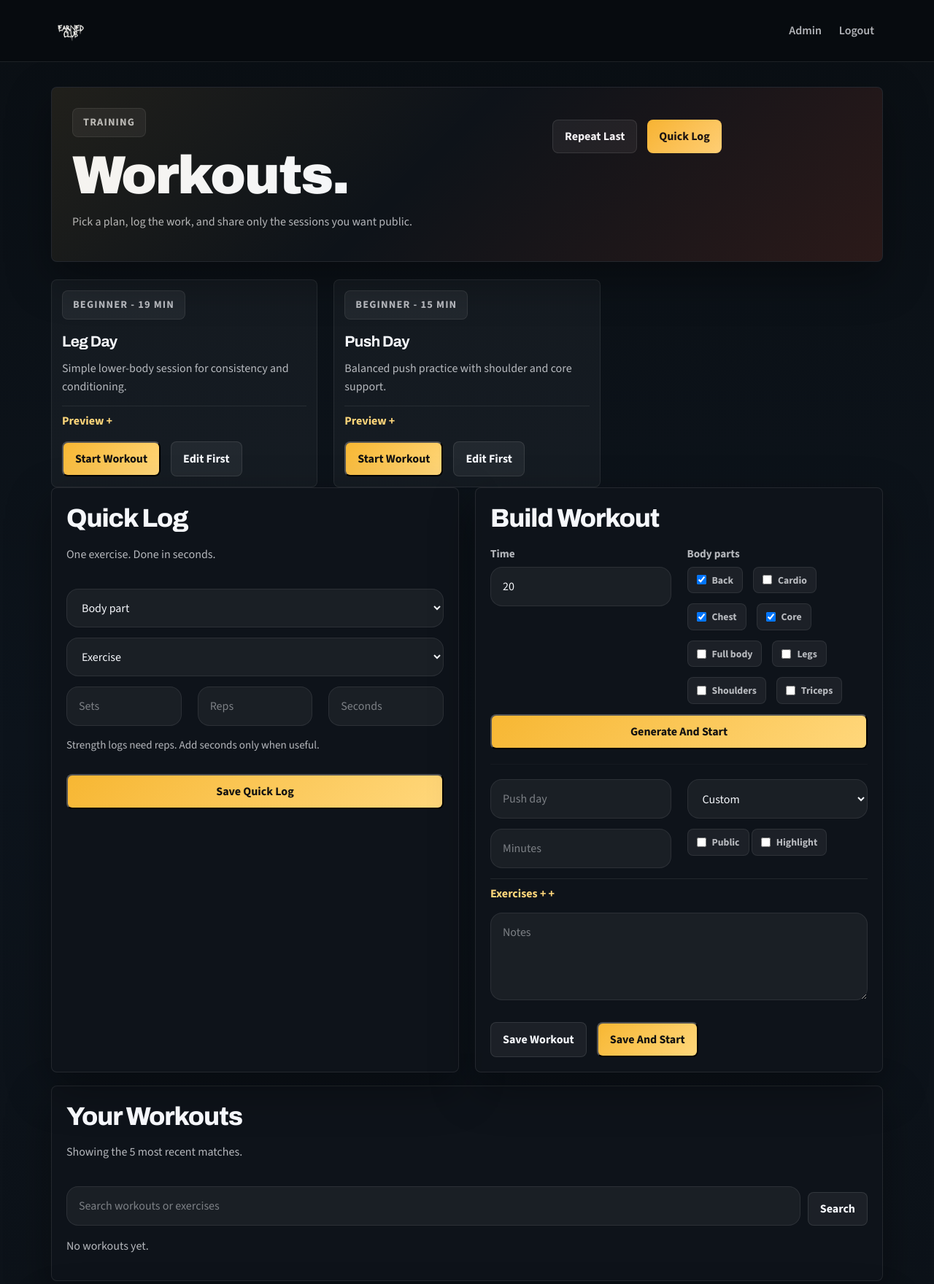
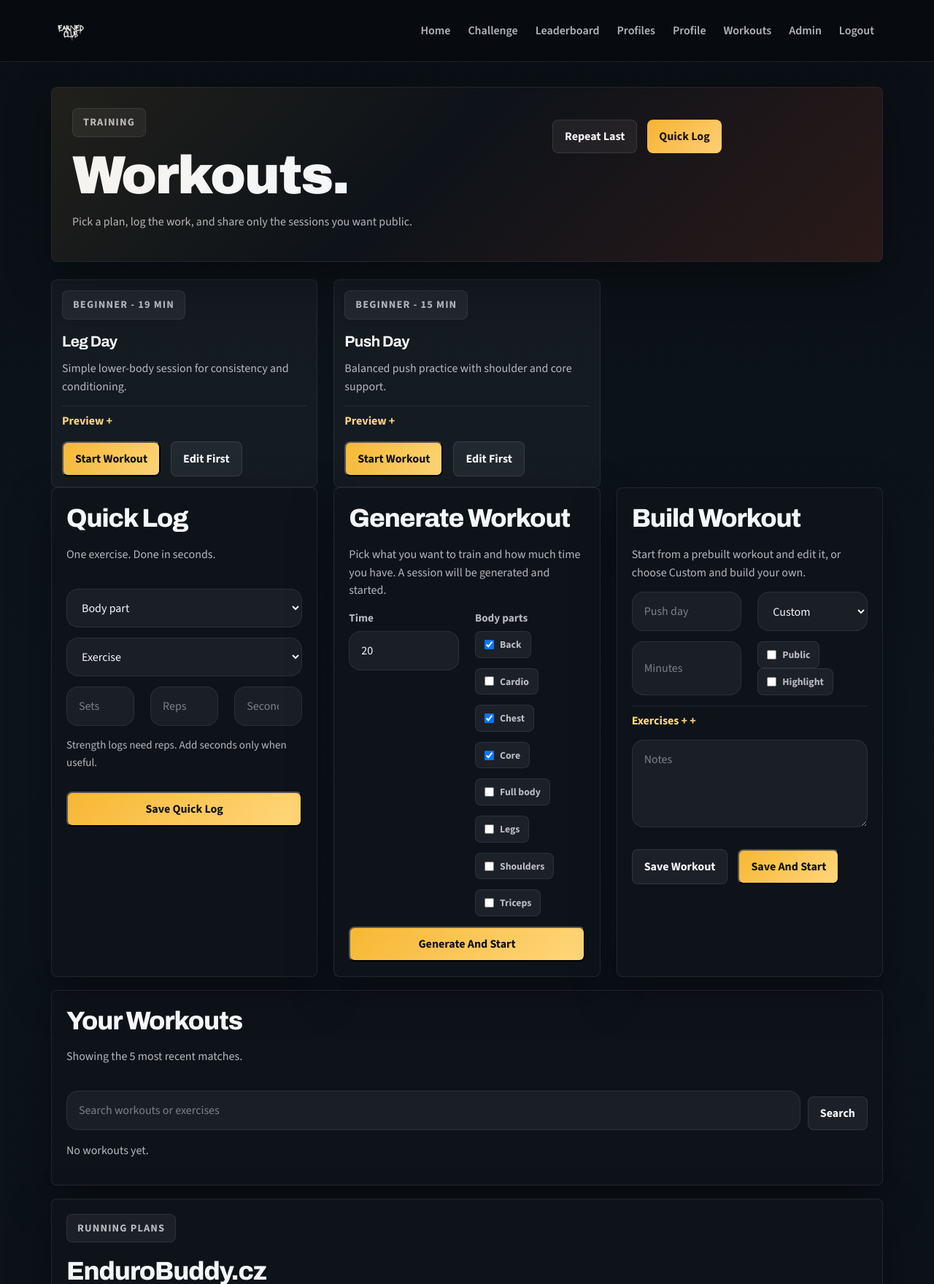
Before and after one commit to Danas2008/EarnedClub, a Django app: page /workouts/ in a window 1280 px wide. Shown: the top 1760 px of the page at 73% size. Run offline with Django 5.2, Linux system fonts and the light colour scheme; the visitor is signed in with stand-in values (Sample User, id 1); data comes from the database, SQL or seed files in the repository; data that the repository does not hold is empty.

Commit message:
Fixed navbar and workouts

```diff
--- a/main/templates/base.html
+++ b/main/templates/base.html
@@ -206,7 +206,7 @@
             overflow: hidden;
             position: relative;
             padding: 28px;
-            margin-bottom: 28px;
+            margin-bottom: 32px;
         }
 
         .hero-card::after {
@@ -1273,18 +1273,18 @@
         .profile-public-workouts {
             position: relative;
             z-index: 1;
-            margin-bottom: 96px;
+            margin-bottom: 32px;
             align-self: start;
         }
 
         .profile-lower-section {
-            margin-bottom: 64px;
+            margin-bottom: 36px;
             align-items: start;
         }
 
         .profile-footer-spacer {
             display: block;
-            height: 128px;
+            height: 28px;
             clear: both;
         }
 
@@ -1562,14 +1562,6 @@
 
                         <div class="collapse navbar-collapse justify-content-end" id="navMenu">
                             <ul class="navbar-nav align-items-lg-center">
-                                {% if request.user.is_authenticated and request.user.is_staff %}
-                                    <li class="nav-item">
-                                        <a class="nav-link" href="{% url 'admin_menu' %}">Admin</a>
-                                    </li>
-                                    <li class="nav-item">
-                                        <a class="nav-link" href="{% url 'logout' %}">Logout</a>
-                                    </li>
-                                {% else %}
                                 <li class="nav-item">
                                     <a class="nav-link" href="{% url 'home' %}">Home</a>
                                 </li>
@@ -1589,6 +1581,11 @@
                                     <li class="nav-item">
                                         <a class="nav-link" href="{% url 'workouts' %}">Workouts</a>
                                     </li>
+                                    {% if request.user.is_staff %}
+                                        <li class="nav-item">
+                                            <a class="nav-link" href="{% url 'admin_menu' %}">Admin</a>
+                                        </li>
+                                    {% endif %}
                                     <li class="nav-item">
                                         <a class="nav-link" href="{% url 'logout' %}">Logout</a>
                                     </li>
@@ -1599,7 +1596,6 @@
                                     <li class="nav-item">
                                         <a class="nav-link" href="{% url 'register' %}">Register</a>
                                     </li>
-                                    {% endif %}
                                 {% endif %}
                             </ul>
                         </div>
--- a/main/templates/workouts.html
+++ b/main/templates/workouts.html
@@ -63,7 +63,7 @@
     {% endfor %}
 </section>
 
-<section class="grid-2">
+<section class="grid-3">
     <div class="card-dark" id="quick-log">
         <div class="section-spread">
             <div>
@@ -94,8 +94,9 @@
         </form>
     </div>
 
-    <div class="card-dark" id="builder">
-        <h2>Build Workout</h2>
+    <div class="card-dark" id="generator">
+        <h2>Generate Workout</h2>
+        <p class="muted">Pick what you want to train and how much time you have. A session will be generated and started.</p>
         <form class="submission-form" method="POST" data-generated-builder>
             {% csrf_token %}
             <input type="hidden" name="form_type" value="generated_workout">
@@ -116,7 +117,11 @@
             <button class="btn-main" type="submit" data-generate-button>Generate And Start</button>
             <div class="hint" data-generate-status hidden>Building a balanced session...</div>
         </form>
-        <hr style="border-color: rgba(255,255,255,.1); margin: 20px 0;">
+    </div>
+
+    <div class="card-dark" id="builder">
+        <h2>Build Workout</h2>
+        <p class="muted">Start from a prebuilt workout and edit it, or choose Custom and build your own.</p>
         <form class="submission-form" method="POST" data-workout-builder>
             {% csrf_token %}
             <input type="hidden" name="form_type" value="workout">
--- a/main/views.py
+++ b/main/views.py
@@ -761,10 +761,13 @@ def create_generated_workout(request):
     duration = min(60, max(10, duration))
     body_parts = request.POST.getlist("builder_body_parts")
     exercises = pick_exercises_for_body_parts(body_parts, duration, request.user.profile.personal_best_reps)
-    title_parts = ", ".join(body_parts[:2]) if body_parts else "Full body"
+    exercise_names = [name for name, _sets, _reps, _seconds in exercises]
+    title_parts = ", ".join(exercise_names[:3]) if exercise_names else "Generated exercises"
+    if len(exercise_names) > 3:
+        title_parts = f"{title_parts}, ..."
     workout = Workout.objects.create(
         user=request.user,
-        title=f"{title_parts} {duration}-minute builder",
+        title=f"{title_parts} {duration}-minute custom workout",
         duration_minutes=duration,
         notes="Generated from your selected body parts and available time.",
     )
```
Also changed, not shown: main/templates/workout_session.html (+20 -20 lines). Lines whose indentation alone changed are shown as unchanged.
